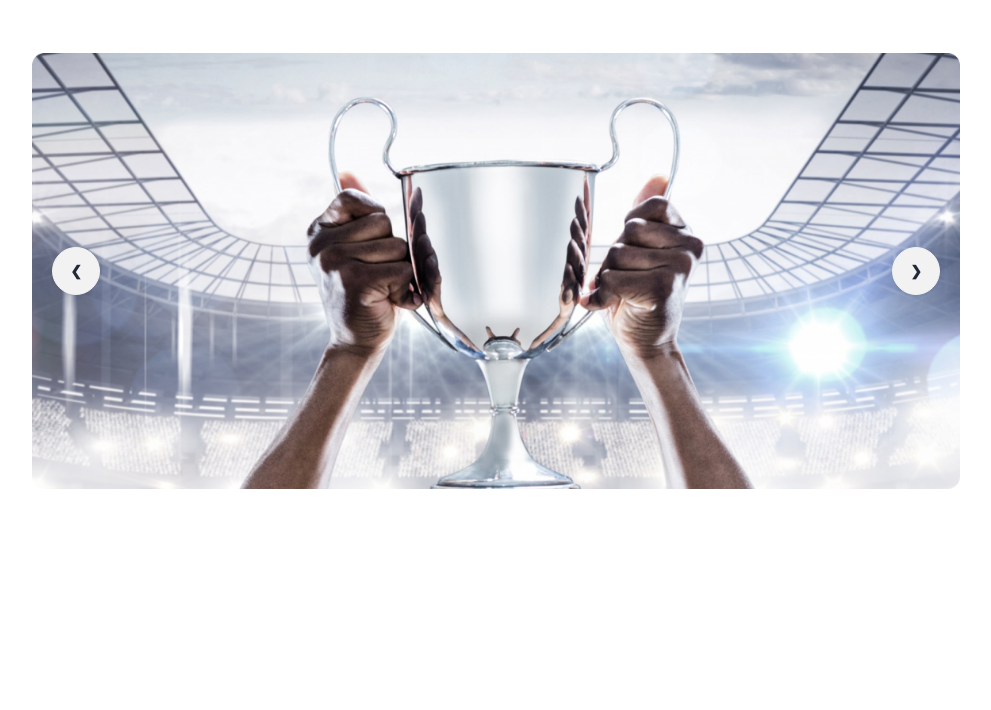
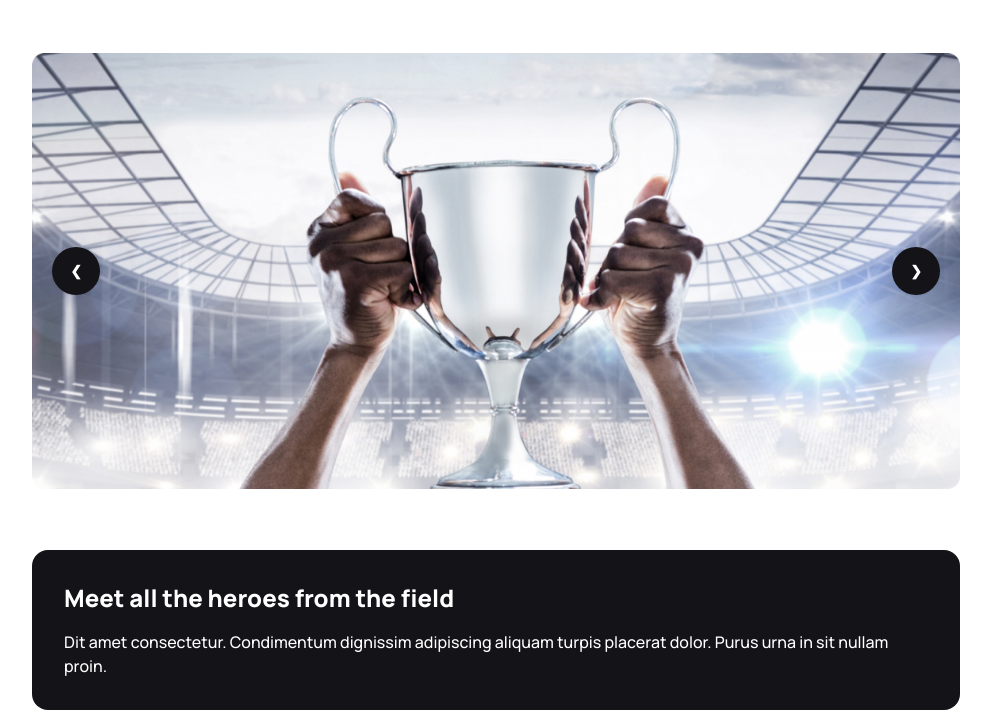
Before and after one commit to Albab47/b9a3-hockeys, a plain HTML site: page index.html in a window 1280 px wide. Shown: the part 111-821 px from the top of the page, without its empty margins (144-1135 px from the left). Before the commit the page ends 800 px from the top, so only its background shows below. Drawn offline with nearby package versions, Linux system fonts and the light colour scheme.

Commit message:
add carousel banner section

```diff
--- a/index.html
+++ b/index.html
@@ -78,7 +78,7 @@
     </header>
 
     <!-- banner section -->
-    <section class="container mx-auto px-2 md:px-44">
+    <section class="container mx-auto px-2 md:px-22 lg:px-44">
         <!-- carousel -->
         <div class="carousel w-full max-h-[34.37rem]">
             <!-- slide1 -->
@@ -86,8 +86,8 @@
               <img src="./Images/1.png" class="w-full object-contain" />
 
               <div class="absolute flex justify-between transform -translate-y-1/2 left-5 right-5 top-1/2">
-                <a href="#slide4" class="btn btn-circle">❮</a>
-                <a href="#slide2" class="btn btn-circle">❯</a>
+                <a href="#slide4" class="btn btn-circle bg-[#131318] text-white border-none">❮</a>
+                <a href="#slide2" class="btn btn-circle bg-[#131318] text-white border-none">❯</a>
               </div>
             </div>
 
@@ -102,6 +102,11 @@
             </div>
 
         </div>
+        <!-- carousel badge -->
+        <div class="bg-[#131318] text-white xl:max-w-full 2xl:max-w-[35.37rem] p-8 space-y-4 rounded-2xl 2xl:translate-x-full 2xl:-translate-y-48">
+            <h1 class="text-2xl font-extrabold">Meet all the heroes from the field</h1>
+            <p class="font-medium">Dit amet consectetur. Condimentum dignissim adipiscing aliquam turpis placerat dolor. Purus urna in sit nullam proin. </p>
+        </div>
     </section>
 </body>
 </html>
```
